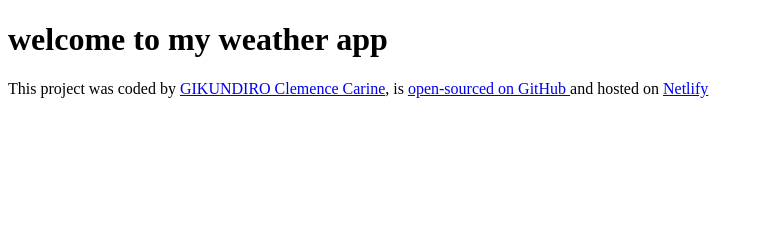
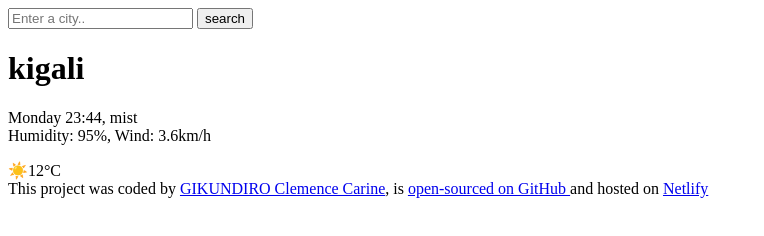
Before and after one commit to CarineClemence20/meteo-app, a plain HTML site: page index.html in a window 1280 px wide. Shown: the whole page, without its empty margins (0-764 px from the left). Drawn offline with Linux system fonts and the light colour scheme.

Commit message:
added  all html content

```diff
--- a/index.html
+++ b/index.html
@@ -6,7 +6,23 @@
     <title>carine's meteo app</title>
   </head>
   <body>
-    <h1>welcome to my weather app</h1>
+    <header>
+      <form>
+        <input type="search" placeholder="Enter a city.." />
+        <input type="submit" value="search" />
+      </form>
+    </header>
+    <main>
+      <div>
+        <h1>kigali</h1>
+        <p>
+          Monday 23:44, mist <br />
+          Humidity: 95%, Wind: 3.6km/h
+        </p>
+      </div>
+      <div>☀️12°C</div>
+    </main>
+
     <footer>
       This project was coded by
       <a href="https://github.com/CarineClemence20" target="_blank"
```
